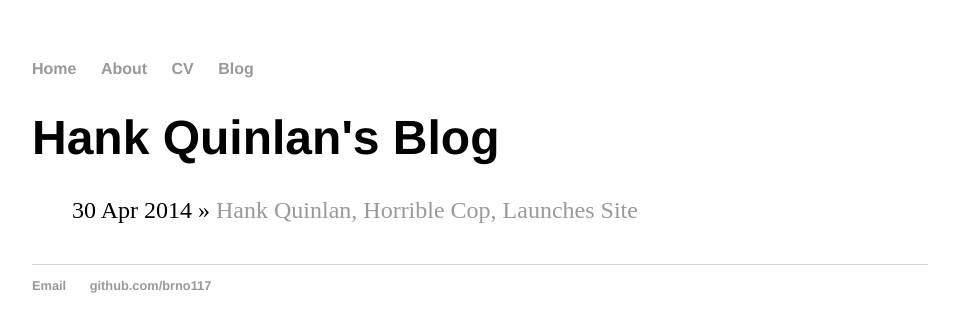
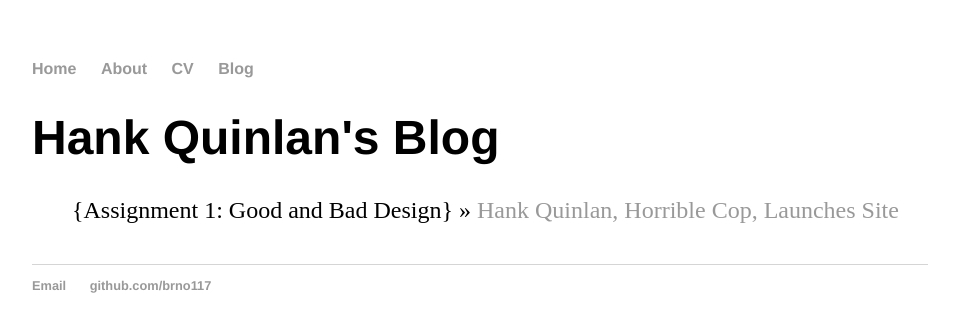
Before and after one commit to brno117/brno117.github.io, a Jekyll site: the page built from blog/index.html, in a window 1280 px wide. Shown: the top 332 px of the page, without its empty margins (160-1119 px from the left). Built offline with Jekyll 4.4.1, drawn with Linux system fonts in a browser that asks for light colours.

Commit message:
Assignment 1: Good and Bad design

```diff
--- a/blog/index.html
+++ b/blog/index.html
@@ -6,6 +6,6 @@ title: Hank Quinlan's Blog
 	<ul class="posts">
 
 	  {% for post in site.posts %}
-	    <li><span>{{ post.date | date_to_string }}</span> » <a href="{{ post.url }}" title="{{ post.title }}">{{ post.title }}</a></li>
+	    <li><span>{Assignment 1: Good and Bad Design}</span> » <a href="{{ post.url }}" title="{{ post.title }}">{{ post.title }}</a></li>
 	  {% endfor %}
 	</ul>
```
